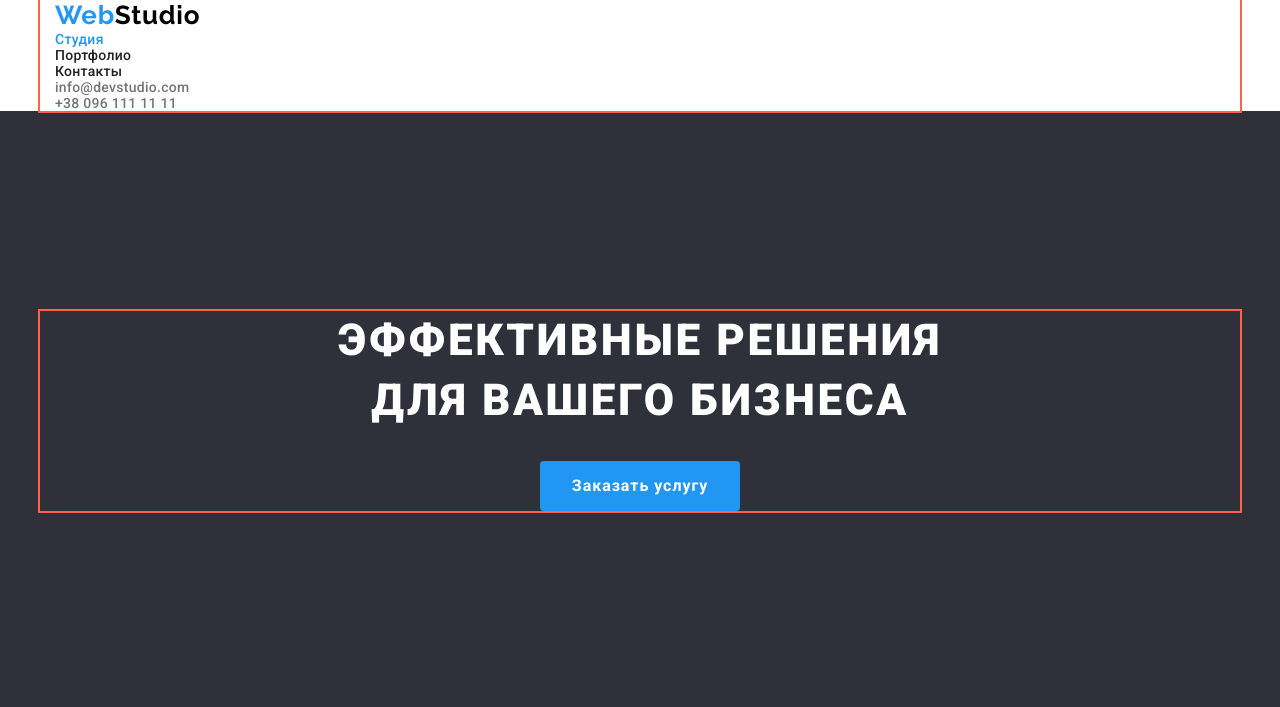
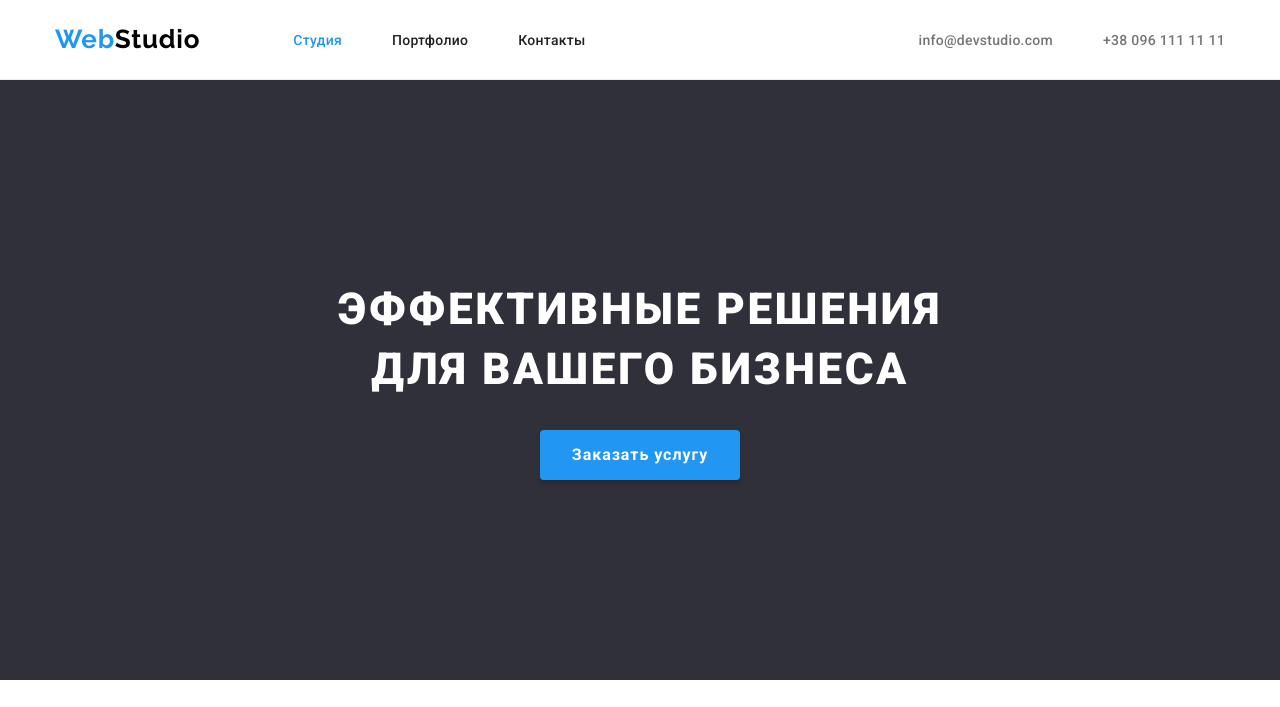
Before and after one commit to VladyslavLata/go-it-markup-hw-03, a plain HTML site: page index.html in a window 1280 px wide. Shown: the top 707 px of the page. Drawn offline with nearby package versions, Linux system fonts and the light colour scheme.

Commit message:
добавил flexbox в header

```diff
--- a/css/styles.css
+++ b/css/styles.css
@@ -54,7 +54,10 @@ body {
   width: 1200px;
   margin: 0 auto;
   padding: 0 15px;
-  outline: 2px solid tomato;
+  /* outline: 2px solid tomato; */
+}
+.section {
+  padding: 94px 0;
 }
 .centered {
   text-align: center;
@@ -86,6 +89,7 @@ body {
 }
 /* -------------------logo------------------ */
 .logo {
+  display: inline-block;
   font-family: 'Raleway', sans-serif;
   font-weight: 700;
   font-size: 26px;
@@ -101,15 +105,44 @@ body {
 }
 
 /* ----------------header------------------ */
-.header-list,
-.header-contacts-list {
+
+.header {
+  border-bottom: 1px solid #ececec;
+}
+.header .link {
+  display: block;
+  padding-top: 24px;
+  padding-bottom: 24px;
+}
+.header .list {
   font-weight: 500;
   font-size: 14px;
   line-height: calc(16 / 14);
   letter-spacing: 0.02em;
 }
+.header-list {
+  display: flex;
+  align-items: center;
+  margin-left: 93px;
+}
+.header .item:not(:last-child) {
+  margin-right: 50px;
+}
+.navigation {
+  display: flex;
+  align-items: center;
+}
 .header-link {
   color: currentColor;
+}
+
+.header-contacts-list {
+  display: flex;
+  margin-left: auto;
+}
+.header-container {
+  display: flex;
+  align-items: center;
 }
 .header-contacts-link {
   color: var(--first-text-color);
@@ -122,10 +155,9 @@ body {
 .hero.section {
   padding-top: 200px;
   padding-bottom: 200px;
-}
-.hero {
   background-color: var(--secondary-background-color);
 }
+
 .hero-title {
   margin-bottom: 30px;
   font-weight: 900;
@@ -140,11 +172,10 @@ body {
   padding: 10px 32px;
   font-weight: 700;
   line-height: 1.87;
-  /* display: flex;
-  align-items: center; */
   letter-spacing: 0.06em;
   color: var(--accent-btn-color);
   background-color: var(--accent-btn-background-color);
+  box-shadow: 0px 4px 4px rgba(0, 0, 0, 0.15);
 }
 .hero-btn:hover,
 .hero-btn:focus {
@@ -163,6 +194,9 @@ body {
   line-height: 1.71;
   letter-spacing: 0.03em;
   color: var(--first-text-color);
+}
+.advantage.section {
+  padding-bottom: 0;
 }
 /* -----------our jobs and team section---------- */
 .section-title {
@@ -218,7 +252,11 @@ body {
 }
 /* ---------------footer----------------- */
 .footer {
+  padding: 60px 0;
   background-color: var(--secondary-background-color);
+}
+.footer-logo {
+  margin-bottom: 20px;
 }
 .footer-address {
   font-style: normal;
@@ -232,5 +270,9 @@ body {
   color: var(--contaks-footer-color);
 }
 .footer-text {
+  margin-bottom: 9px;
   color: var(--secondary-text-color);
 }
+.footer-item:first-child {
+  margin-bottom: 9px;
+}
--- a/index.html
+++ b/index.html
@@ -23,31 +23,31 @@
   <body>
     <!--Шапка-->
     <header class="header">
-      <div class="container">
-        <nav>
+      <div class="container header-container">
+        <nav class="navigation">
           <a href="./index.html" class="header-logo logo link"
             >Web<span class="header-logo-accent">Studio</span>
           </a>
           <ul class="header-list list">
-            <li class="header-item">
+            <li class="header-item item">
               <a href="./index.html" class="header-link accent-link current-link link">Студия</a>
             </li>
-            <li class="header-item">
+            <li class="header-item item">
               <a href="./portfolio.html" class="header-link accent-link link">Портфолио</a>
             </li>
-            <li class="header-item">
+            <li class="header-item item">
               <a href="/контакты" class="header-link accent-link link">Контакты</a>
             </li>
           </ul>
         </nav>
         <!--Контакты-->
         <ul class="header-contacts-list list">
-          <li class="header-contacts-item">
+          <li class="header-contacts-item item">
             <a href="mailto:info@devstudio.com" class="header-contacts-link accent-link link"
               >info@devstudio.com</a
             >
           </li>
-          <li class="header-contacts-item">
+          <li class="header-contacts-item item">
             <a href="tel:+380961111111" class="header-contacts-link accent-link link"
               >+38 096 111 11 11</a
             >
```
